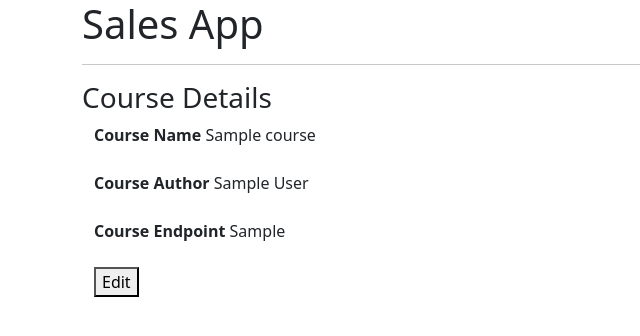
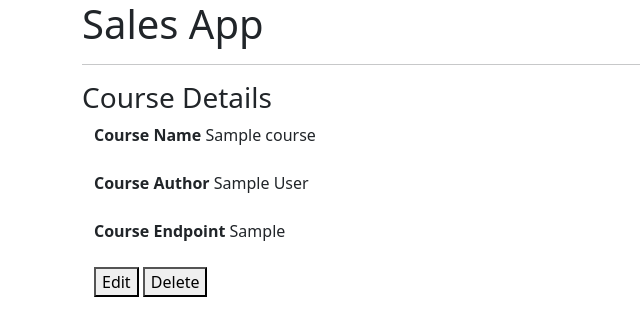
Before and after one commit to dgadiraju/sales-app, a Flask app: template templates/course_detail.html in a window 1280 px wide. Shown: the top 336 px of the page, without its empty margins (0-640 px from the left). Run offline with Flask 3, Linux system fonts and the light colour scheme; the template is opened without the code that fills it: values that come from a table or form of the project are taken from there, others are empty; tables that the repository leaves empty hold one stand-in row (values such as "Sample post"); some libraries are stand-ins or nearby versions.

Commit message:
Added course delete functionality

```diff
--- a/routes/courses.py
+++ b/routes/courses.py
@@ -22,6 +22,10 @@ def course():
             form_action = request.args.get('action')
             if form_action == 'edit':
                 return render_template('course_form.html', course=course)
+            elif form_action == 'delete':
+                db.session.delete(course)
+                db.session.commit()
+                return redirect(url_for('courses'))
             return render_template('course_detail.html', course=course)
         else:
             return render_template('course_form.html', course=None)
--- a/templates/course_detail.html
+++ b/templates/course_detail.html
@@ -16,6 +16,7 @@
             <br><br>
 
             <button type="submit" name="action" value="edit">Edit</button>
+            <button type="submit" name="action" value="delete">Delete</button>
         </form>
     </div>
 {%- endblock %}
```
